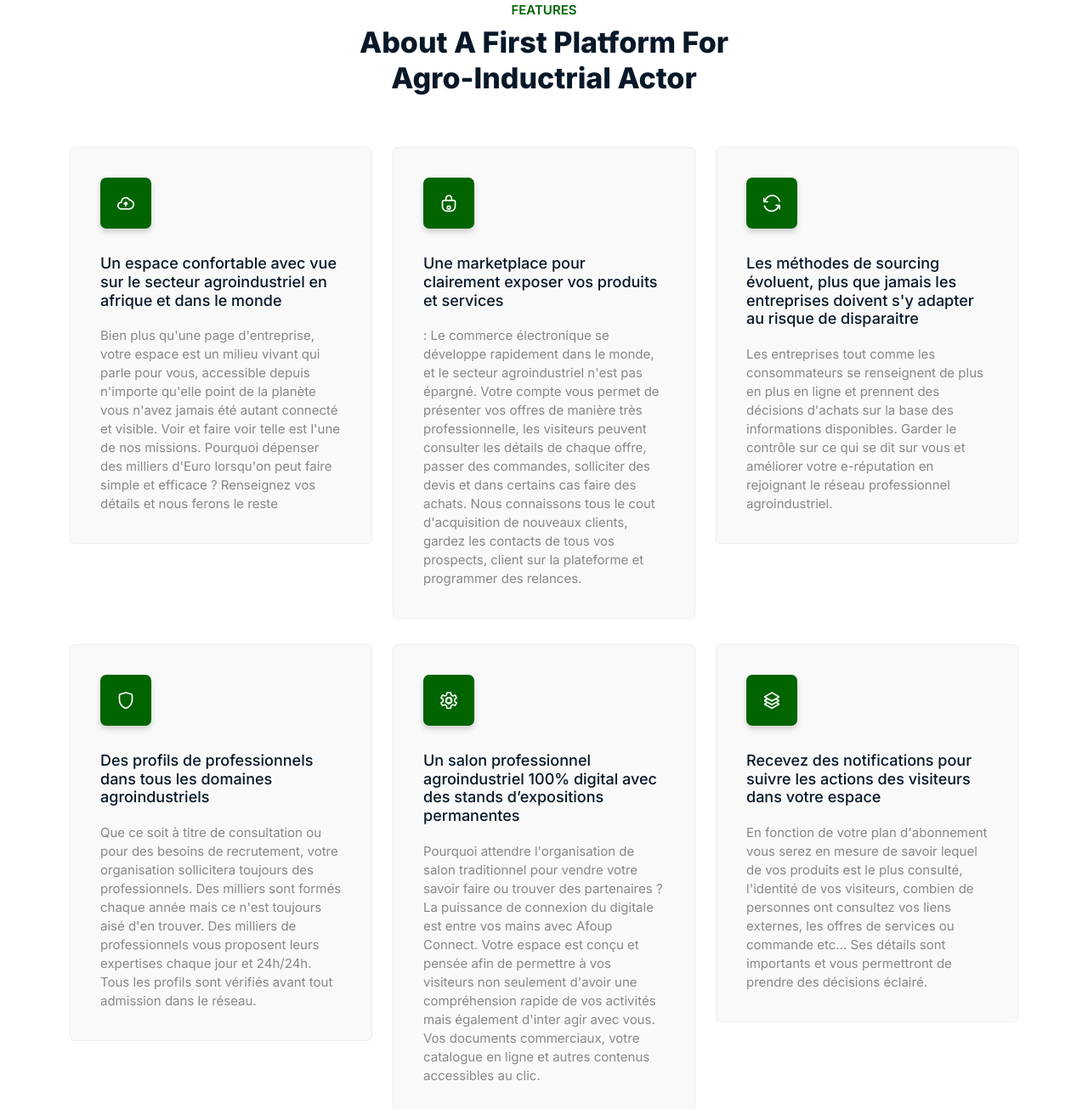
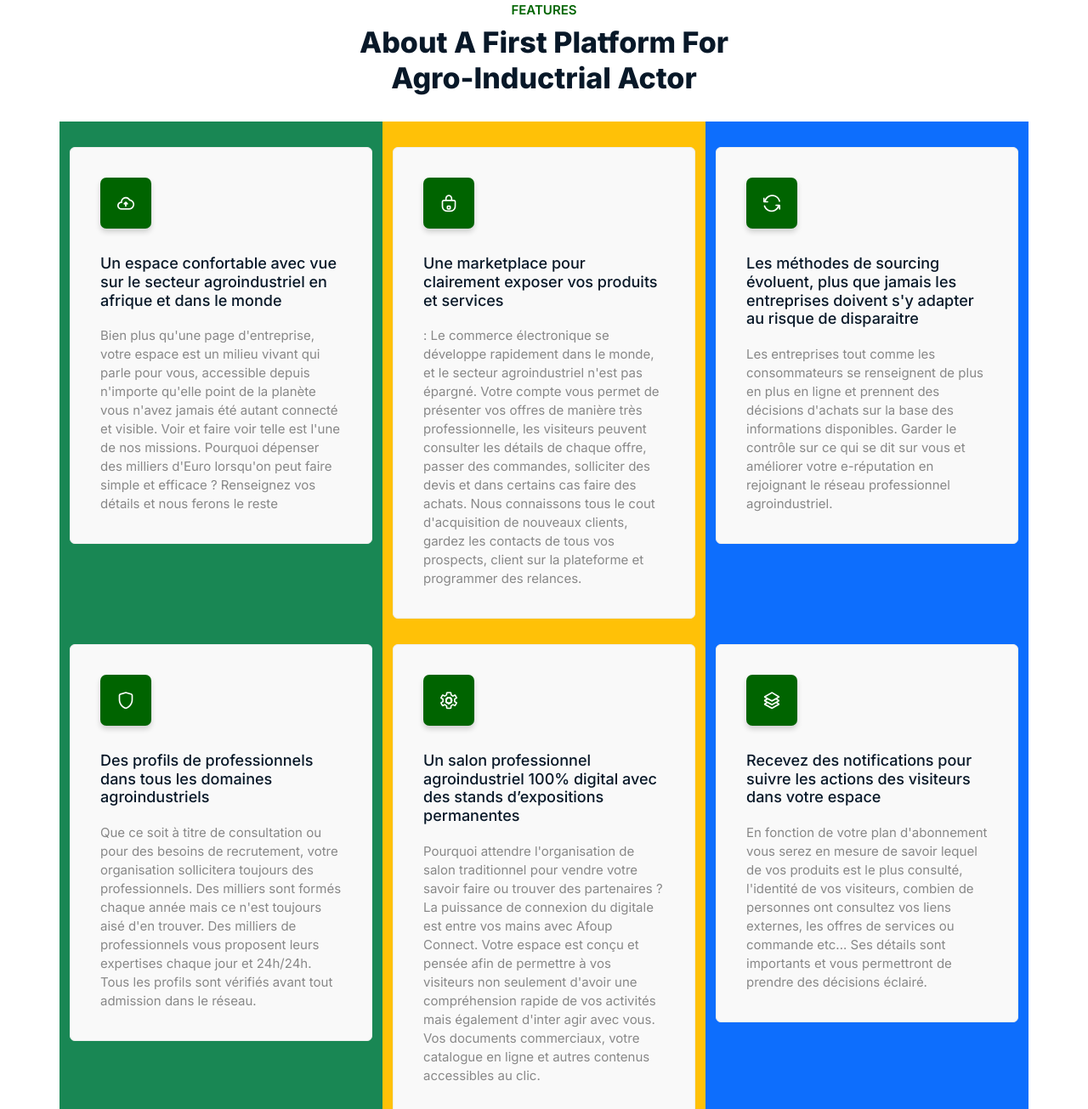
Before and after one commit to maester19/demo-template, a plain HTML site: page index.html in a window 1280 px wide. Shown: the part 1090-2395 px from the top of the page at 85% size. Drawn offline with Linux system fonts and the light colour scheme.

Commit message:
[feat]: ajust design & image

```diff
--- a/index.html
+++ b/index.html
@@ -215,7 +215,7 @@
                 </div>
             </div>
             <div class="row">
-                <div class="col-lg-4 col-md-6 col-12">
+                <div class="col-lg-4 col-md-6 col-12 bg-success">
                     <!-- Start Single Feature -->
                     <div class="single-feature wow fadeInUp" data-wow-delay=".2s">
                         <i class="lni lni-cloud-upload"></i>
@@ -228,7 +228,7 @@
                     </div>
                     <!-- End Single Feature -->
                 </div>
-                <div class="col-lg-4 col-md-6 col-12">
+                <div class="col-lg-4 col-md-6 col-12 bg-warning">
                     <!-- Start Single Feature -->
                     <div class="single-feature wow fadeInUp" data-wow-delay=".4s">
                         <i class="lni lni-lock"></i>
@@ -243,7 +243,7 @@
                     </div>
                     <!-- End Single Feature -->
                 </div>
-                <div class="col-lg-4 col-md-6 col-12">
+                <div class="col-lg-4 col-md-6 col-12 bg-primary">
                     <!-- Start Single Feature -->
                     <div class="single-feature wow fadeInUp" data-wow-delay=".6s">
                         <i class="lni lni-reload"></i>
@@ -256,7 +256,7 @@
                     </div>
                     <!-- End Single Feature -->
                 </div>
-                <div class="col-lg-4 col-md-6 col-12">
+                <div class="col-lg-4 col-md-6 col-12 bg-success">
                     <!-- Start Single Feature -->
                     <div class="single-feature wow fadeInUp" data-wow-delay=".2s">
                         <i class="lni lni-shield"></i>
@@ -269,7 +269,7 @@
                     </div>
                     <!-- End Single Feature -->
                 </div>
-                <div class="col-lg-4 col-md-6 col-12">
+                <div class="col-lg-4 col-md-6 col-12 bg-warning">
                     <!-- Start Single Feature -->
                     <div class="single-feature wow fadeInUp" data-wow-delay=".4s">
                         <i class="lni lni-cog"></i>
@@ -282,7 +282,7 @@
                     </div>
                     <!-- End Single Feature -->
                 </div>
-                <div class="col-lg-4 col-md-6 col-12">
+                <div class="col-lg-4 col-md-6 col-12 bg-primary">
                     <!-- Start Single Feature -->
                     <div class="single-feature wow fadeInUp" data-wow-delay=".6s">
                         <i class="lni lni-layers"></i>
@@ -306,7 +306,7 @@
                     <h2>Connectez vous pour voir et faire voir vos services</h2>
                     <div class="row m-4">
                         <div class="col-3">
-                            <img src="" alt="card img">
+                            <img src="assets/images/contrat icone.jpg" alt="card img">
                         </div>
                         <div class="col-9">
                             <h4 class="mb-4">Négocier et signer des contrats de productions</h4>
@@ -317,7 +317,7 @@
                     </div>
                     <div class="row m-4">
                         <div class="col-3">
-                            <img src="" alt="card img">
+                            <img src="assets/images/icone exposition.png" alt="card img">
                         </div>
                         <div class="col-9">
                             <h4 class="mb-4">Exposition permanante</h4>
@@ -329,7 +329,7 @@
                     </div>
                     <div class="row m-4">
                         <div class="col-3">
-                            <img src="" alt="card img">
+                            <img src="assets/images/partenariat.png" alt="card img">
                         </div>
                         <div class="col-9">
                             <h4 class="mb-4">Devenez revendeur certifié Afoup Connect</h4>
```
Also changed, not shown: assets/images/CHIFFRE CLEF ORGANISATION.png (added), assets/images/CHIFFRE CLEF PRODUIT PUBLIE.png (added), assets/images/CHIFFRE CLEF annonce.png (added), assets/images/Chiffre clef professionnel.png (added), assets/images/contrat icone.jpg (added), assets/images/icone annonces.png (added), assets/images/icone exposition.png (added), assets/images/icone market.png (added), assets/images/icone rejoindre.png (added), assets/images/partenariat.png (added).
